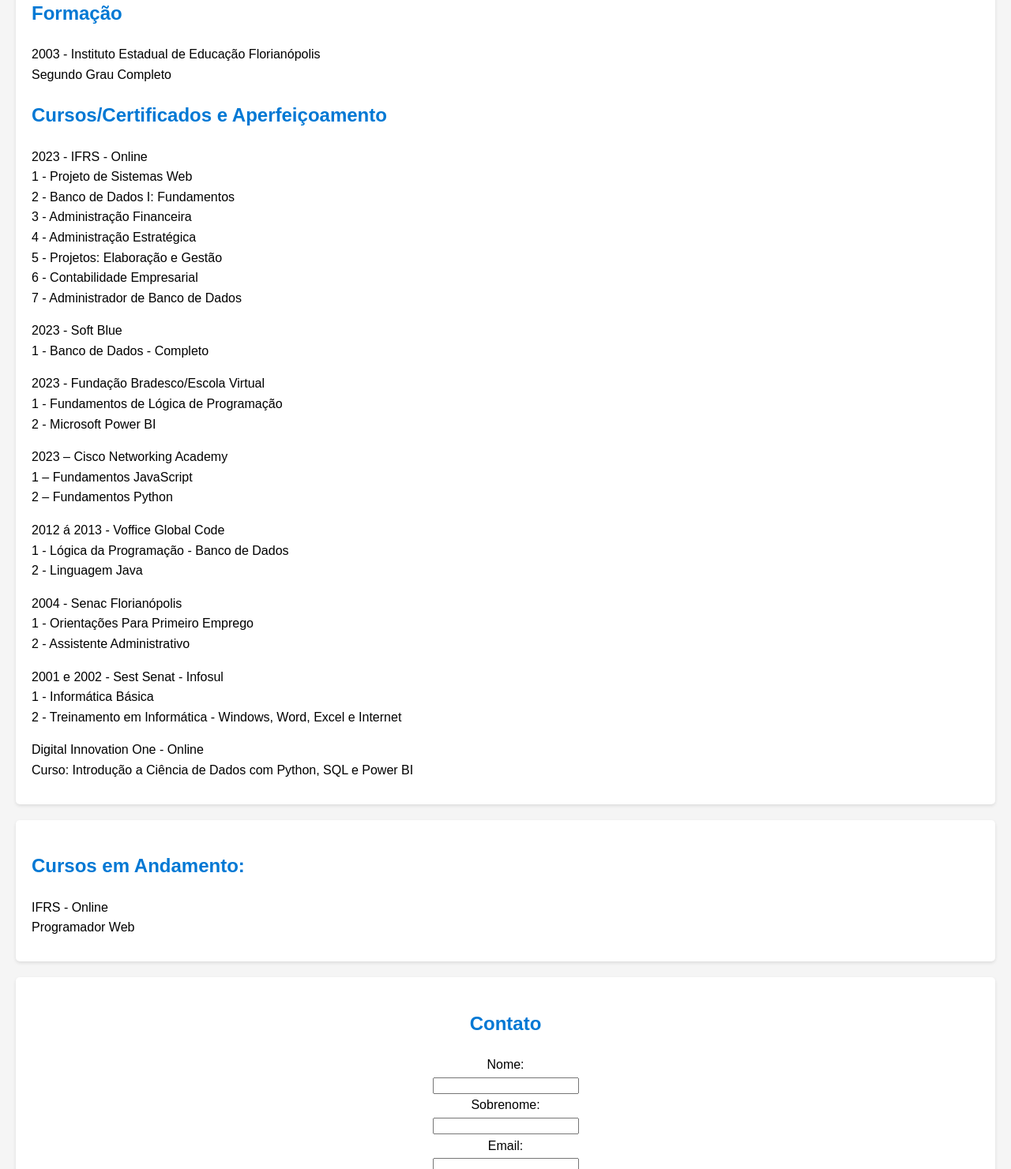
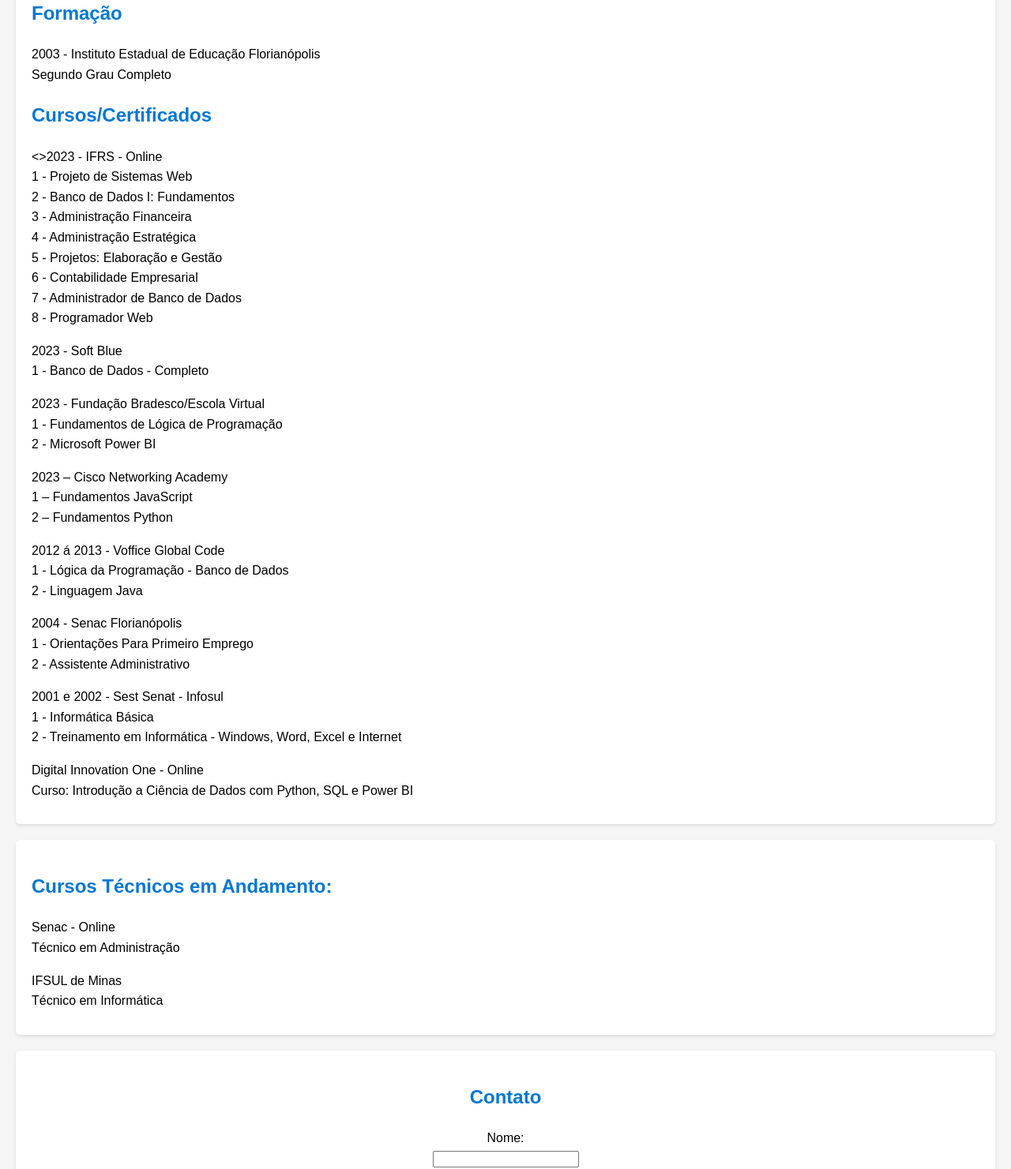
Before and after one commit to mvvenancio/mvvenancio.github.io, a plain HTML site: page index.html in a window 1280 px wide. Shown: the part 1734-3215 px from the top of the page at 79% size. Drawn offline with Linux system fonts and the light colour scheme.

Commit message:
Update index.html
Atualização

```diff
--- a/index.html
+++ b/index.html
@@ -52,7 +52,7 @@
     </section>
     <section>
     <h2><b>Experiência</b><br></h2>
-        <p>Novembro 2019 - Novembro 2023 - HOSPITAL FLORIANÓPOLIS, IMAS<br>
+        <p>Novembro 2019 - Agosto 2024 - HOSPITAL FLORIANÓPOLIS, IMAS<br>
           Almoxarife:<br>
           Principais atividades desempenhadas: Receber, Armazenar e Organizar material hospitalar,
           Realizar Inventário, Separar e Entregar material nos setores, Anotar Entradas e Saídas e Atualizar
@@ -85,15 +85,16 @@
         <h2><b>Formação</b><br></h2>
         <p>2003 - Instituto Estadual de Educação Florianópolis<br>
           Segundo Grau Completo</p>
-          <h2><b>Cursos/Certificados e Aperfeiçoamento</b><br></h2>
-          <p>2023 - IFRS - Online<br>
+          <h2><b>Cursos/Certificados</b><br></h2>
+          <>2023 - IFRS - Online<br>
             1 - Projeto de Sistemas Web<br>
             2 - Banco de Dados I: Fundamentos<br>
             3 - Administração Financeira<br>
             4 - Administração Estratégica<br>
             5 - Projetos: Elaboração e Gestão<br>
             6 - Contabilidade Empresarial<br>
-            7 - Administrador de Banco de Dados</p>
+            7 - Administrador de Banco de Dados<br>
+            8 - Programador Web</p>
             <p>2023 - Soft Blue<br>
               1 - Banco de Dados - Completo<br></p>
             <p>2023 - Fundação Bradesco/Escola Virtual<br>
@@ -115,9 +116,11 @@
               Curso: Introdução a Ciência de Dados com Python, SQL e Power BI</p>
             </section>
             <section>
-              <h2><b>Cursos em Andamento:</b><br></h2>
-        <p>IFRS - Online<br>
-          Programador Web</p>
+              <h2><b>Cursos Técnicos em Andamento:</b><br></h2>
+        <p>Senac - Online<br>
+          Técnico em Administração</p>
+        <p>IFSUL de Minas<br>
+          Técnico em Informática</p>
         </section>
         <section class="contato" id="contato">
           <form id="contato-form">
```
